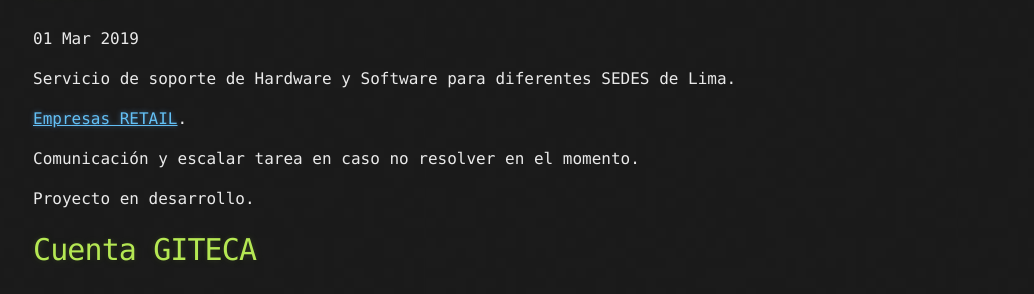
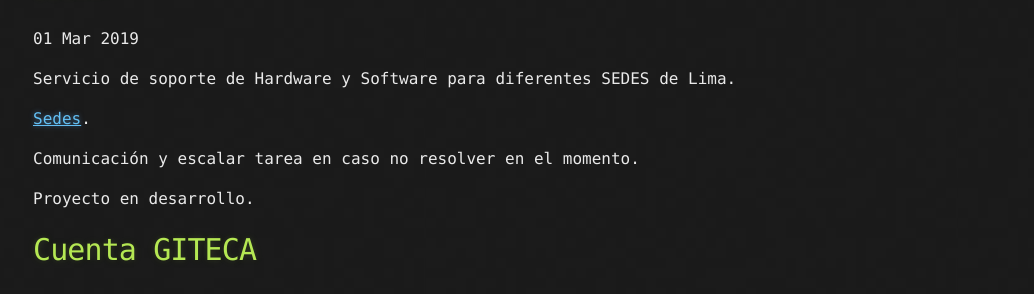
Before and after one commit to parramiguel/parramiguel.github.io, a Jekyll site: the page built from _posts/2019-03-01-SUNARP.md, in a window 1280 px wide. Shown: the part 173-467 px from the top of the page, without its empty margins (107-1141 px from the left). Built offline with Jekyll 4.4.1, drawn with Linux system fonts in a browser that asks for light colours.

Commit message:
Cambios en SUNAR y SEDES

```diff
--- a/_posts/2019-03-01-SUNARP.md
+++ b/_posts/2019-03-01-SUNARP.md
@@ -5,7 +5,7 @@ published: true
 
 Servicio de soporte de Hardware y Software para diferentes SEDES de Lima.
 
-[Empresas RETAIL](otra-pagina).
+[Sedes](otra-pagina).
 
 Comunicación y escalar tarea en caso no resolver en el momento.
 
```
Also changed, not shown: 404.md (+1 -1 lines).
